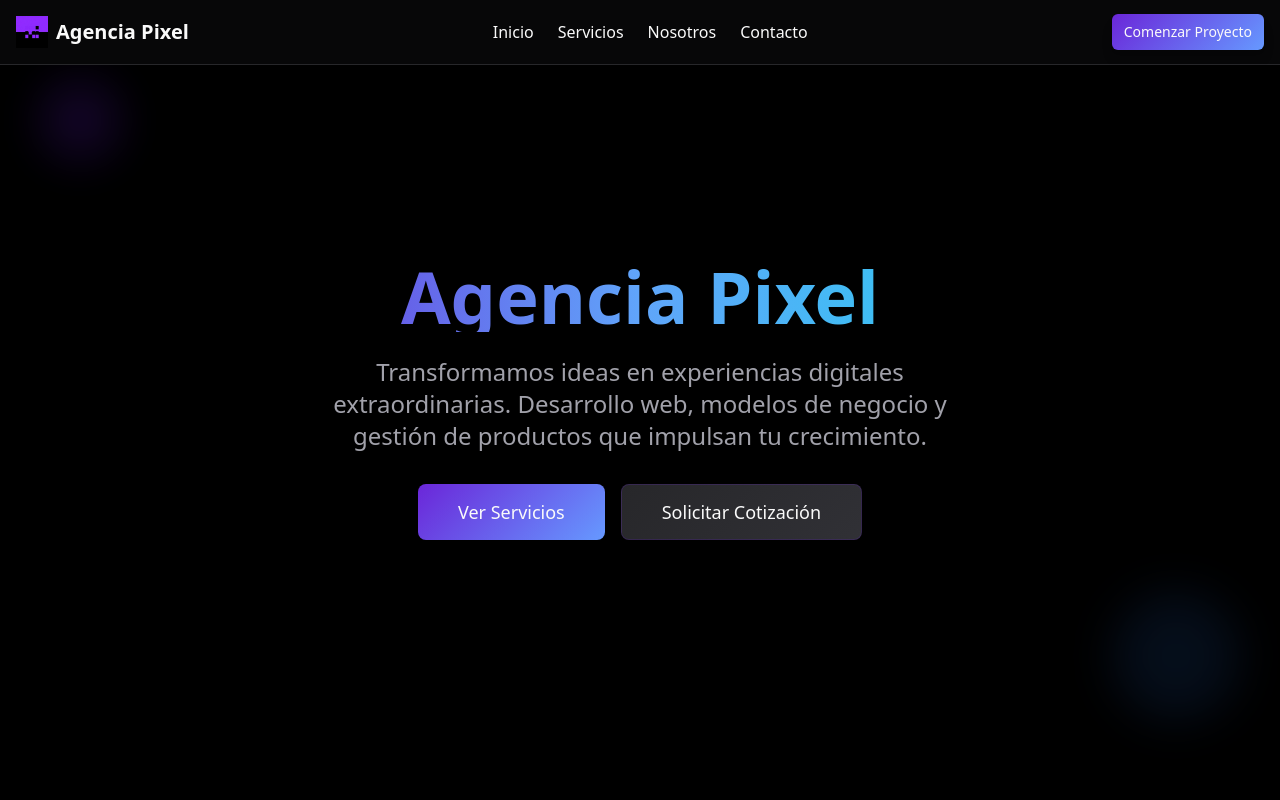
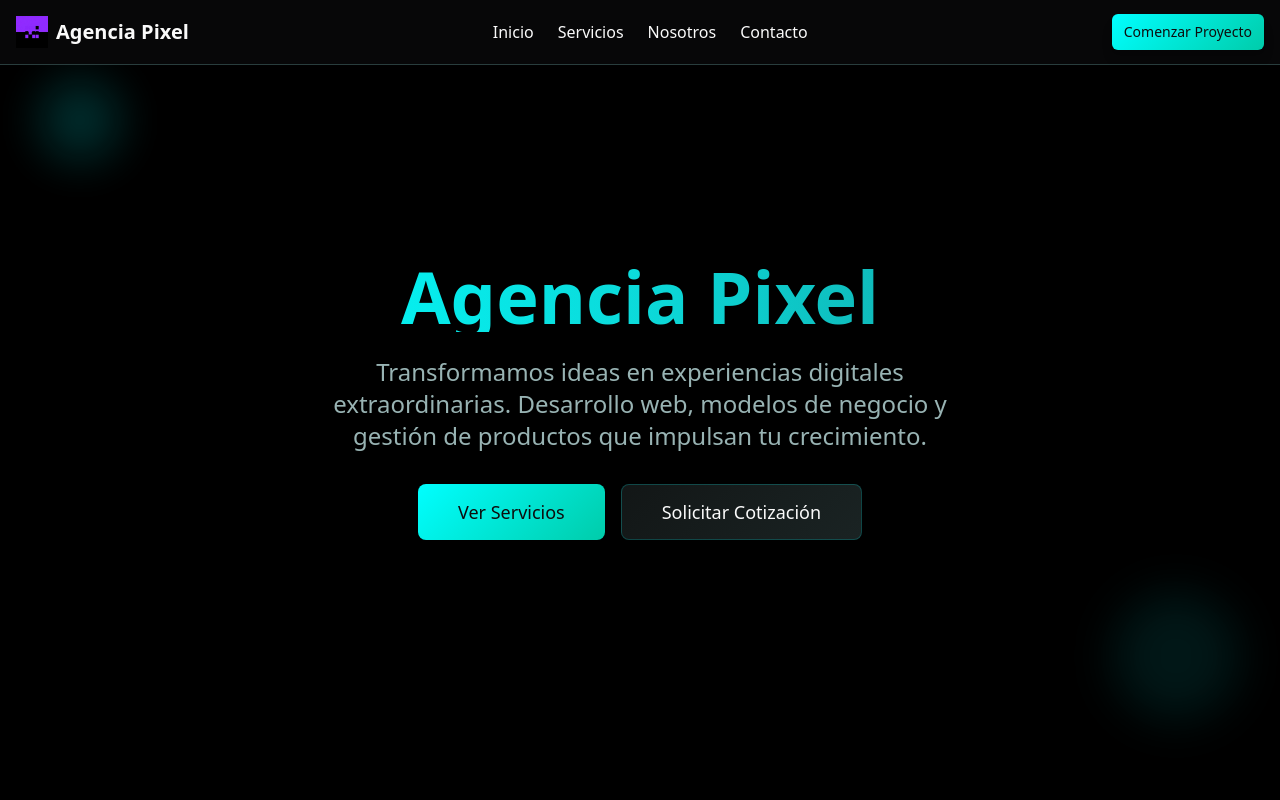
Before and after one commit to jpcamus97/agencia-pixel, a React (Vite) app: page / in a window 1280 px wide. Shown: the top 800 px of the page. Built offline with nearby package versions, Linux system fonts and the light colour scheme.

Commit message:
Update look and feel to match logo

```diff
--- a/index.html
+++ b/index.html
@@ -4,7 +4,7 @@
     <meta charset="UTF-8" />
     <meta name="viewport" content="width=device-width, initial-scale=1.0" />
     <title>Agencia Pixel</title>
-    <link rel="icon" href="/lovable-uploads/4cb4ae82-3f22-4819-8f41-c1367e262a4a.png" type="image/png">
+    <link rel="icon" href="/favicon.png" type="image/png">
     <meta name="description" content="Lovable Generated Project" />
     <meta name="author" content="Lovable" />
 
--- a/src/components/Hero.tsx
+++ b/src/components/Hero.tsx
@@ -21,7 +21,7 @@ const Hero = () => {
 
       <div className="container mx-auto px-4 relative z-10">
         <div className="max-w-4xl mx-auto text-center">
-          <h1 className="text-5xl md:text-7xl font-bold mb-6 bg-gradient-to-r from-primary via-blue-400 to-cyan-400 bg-clip-text text-transparent">
+          <h1 className="text-5xl md:text-7xl font-bold mb-6 bg-gradient-to-r from-primary via-accent to-secondary bg-clip-text text-transparent">
             Agencia Pixel
           </h1>
 
@@ -51,7 +51,7 @@ const Hero = () => {
 
       {/* Decorative elements */}
       <div className="absolute top-20 left-10 w-20 h-20 bg-primary/20 rounded-full blur-xl animate-pulse"></div>
-      <div className="absolute bottom-20 right-10 w-32 h-32 bg-blue-500/20 rounded-full blur-xl animate-pulse delay-1000"></div>
+      <div className="absolute bottom-20 right-10 w-32 h-32 bg-accent/20 rounded-full blur-xl animate-pulse delay-1000"></div>
     </section>
   );
 };
--- a/src/index.css
+++ b/src/index.css
@@ -17,30 +17,30 @@ All colors MUST be HSL.
     --popover: 240 10% 3.9%;
     --popover-foreground: 0 0% 98%;
 
-    --primary: 263 70% 50%;
-    --primary-foreground: 0 0% 98%;
+    --primary: 180 100% 50%;
+    --primary-foreground: 0 0% 5%;
 
-    --secondary: 240 3.7% 15.9%;
+    --secondary: 180 80% 35%;
     --secondary-foreground: 0 0% 98%;
 
     --muted: 240 3.7% 15.9%;
-    --muted-foreground: 240 5% 64.9%;
+    --muted-foreground: 180 15% 65%;
 
-    --accent: 240 3.7% 15.9%;
-    --accent-foreground: 0 0% 98%;
+    --accent: 180 90% 45%;
+    --accent-foreground: 0 0% 5%;
 
     --destructive: 0 84.2% 60.2%;
     --destructive-foreground: 0 0% 98%;
 
-    --border: 240 3.7% 15.9%;
+    --border: 180 20% 20%;
     --input: 240 3.7% 15.9%;
-    --ring: 263 70% 50%;
+    --ring: 180 100% 50%;
 
     /* Custom design tokens */
-    --gradient-primary: linear-gradient(135deg, hsl(263 70% 50%), hsl(220 100% 70%));
-    --gradient-hero: linear-gradient(135deg, hsl(263 70% 20%), hsl(220 100% 30%));
-    --gradient-card: linear-gradient(135deg, hsl(240 3.7% 15.9%), hsl(240 5% 20%));
-    --shadow-glow: 0 0 40px hsl(263 70% 50% / 0.3);
+    --gradient-primary: linear-gradient(135deg, hsl(180 100% 50%), hsl(170 100% 40%));
+    --gradient-hero: linear-gradient(135deg, hsl(180 60% 15%), hsl(170 70% 20%));
+    --gradient-card: linear-gradient(135deg, hsl(180 10% 8%), hsl(180 15% 12%));
+    --shadow-glow: 0 0 40px hsl(180 100% 50% / 0.4);
     --shadow-card: 0 10px 30px hsl(0 0% 0% / 0.5);
     --transition-smooth: all 0.3s cubic-bezier(0.4, 0, 0.2, 1);
 
```
Also changed, not shown: public/favicon.png (added).
